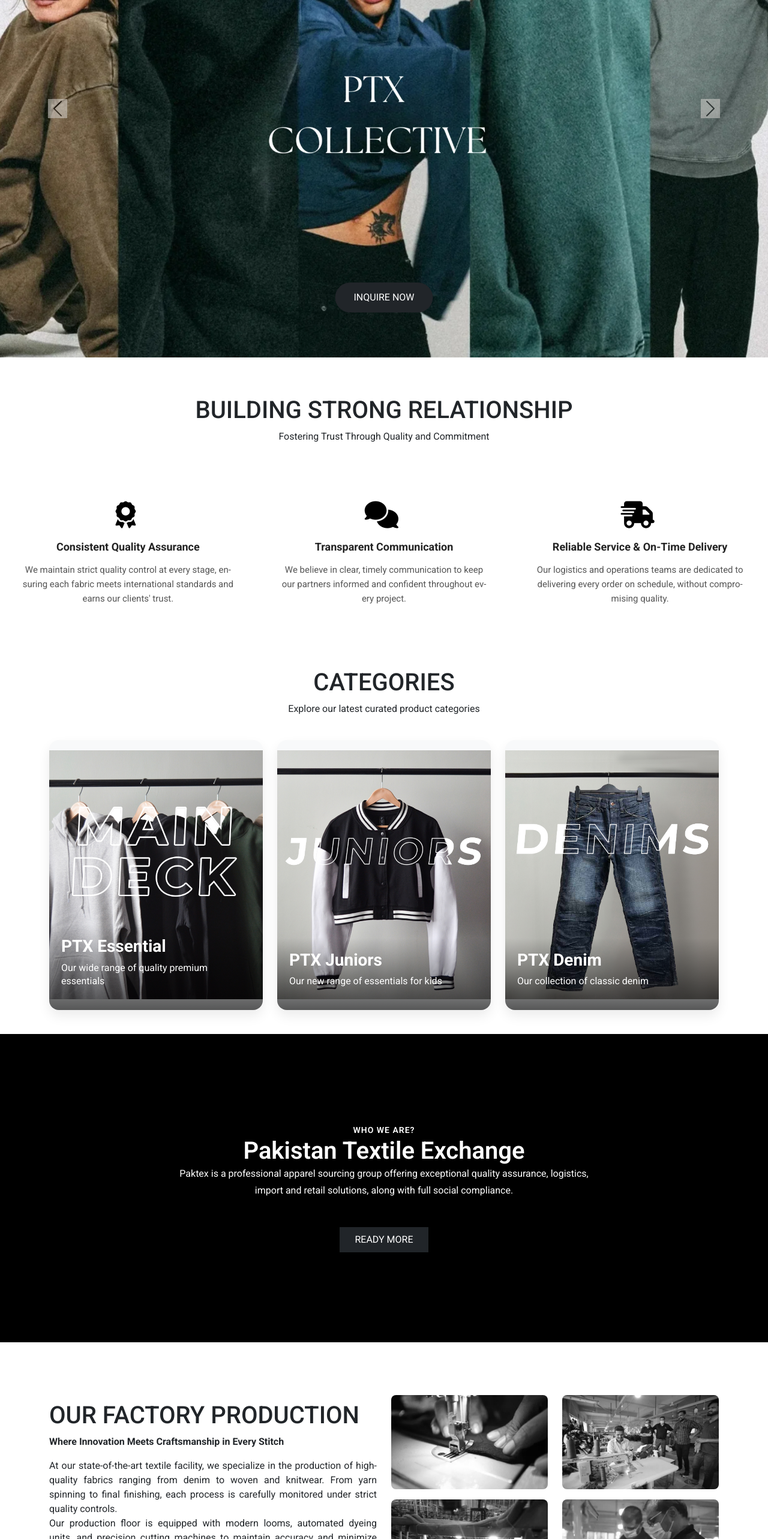
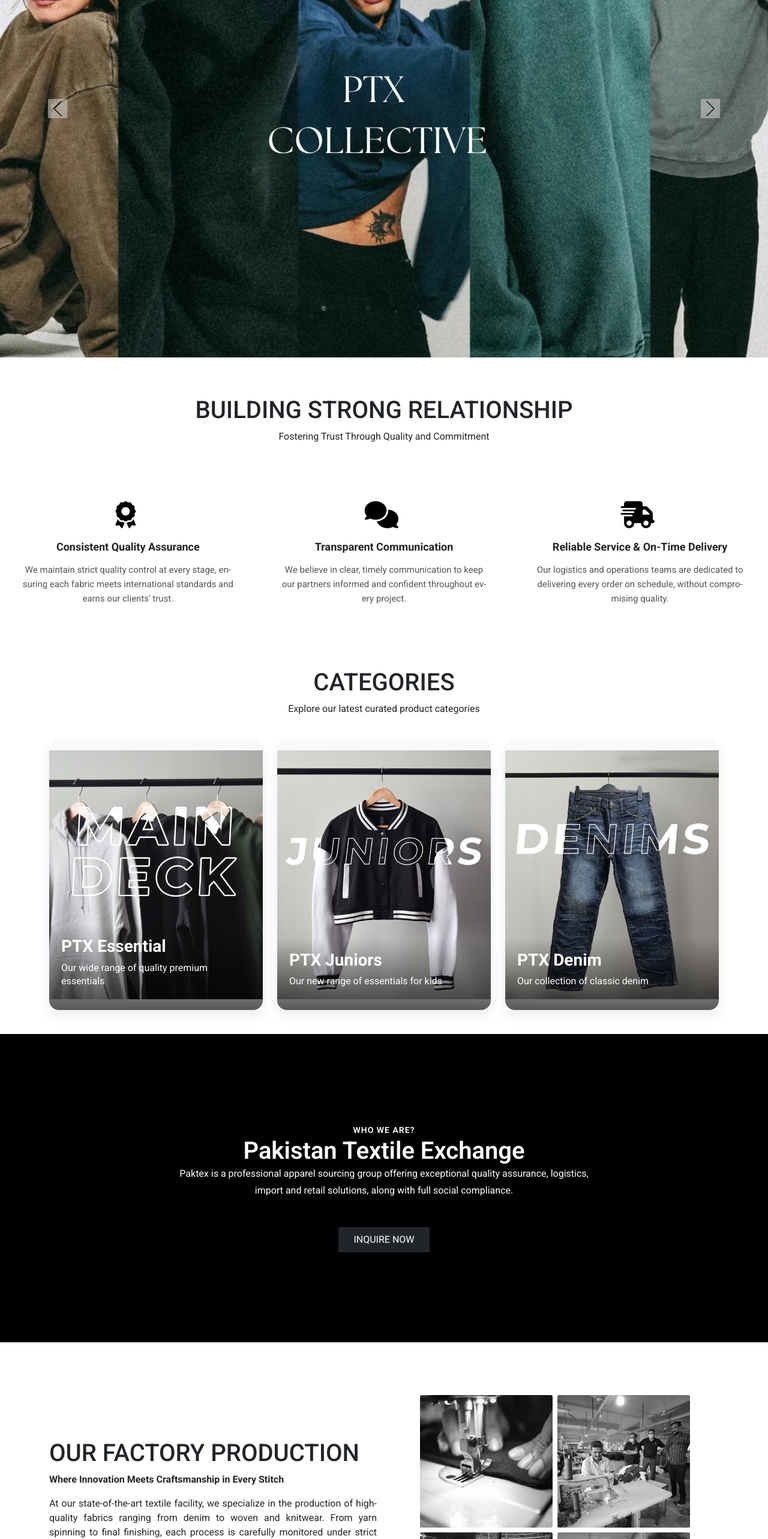
Before and after one commit to Zeeshanprojects/PTX-2, a React (Create React App) app in the folder PTX-2/ptx-2/: page / in a window 1280 px wide. Shown: the part 234-2800 px from the top of the page at 60% size. Built offline with nearby package versions, Linux system fonts and the light colour scheme.

Commit message:
Code Updated

```diff
--- a/PTX-2/ptx-2/src/Pages/AboutUs.jsx
+++ b/PTX-2/ptx-2/src/Pages/AboutUs.jsx
@@ -10,6 +10,7 @@ export default function AboutUs() {
   }, []);
   return (
     <>
+
       <motion.div
         className="background-color"
         initial={{ opacity: 0, y: -30 }}
--- a/PTX-2/ptx-2/src/Pages/Home.jsx
+++ b/PTX-2/ptx-2/src/Pages/Home.jsx
@@ -162,17 +162,12 @@ const products = [
       </div>
       <br />
 
-      <div className="btn-container">
-        <Link to="/inquireform">
-          <button type="button" className="btn btn-dark">
-            INQUIRE NOW
-          </button>
-        </Link>
-      </div>
       <div className="space"></div>
       <div className="text-center">
         <h1 className="text-center">BUILDING STRONG RELATIONSHIP</h1>
-      <p className="categories-subtitle">Fostering Trust Through Quality and Commitment</p>
+        <p className="categories-subtitle">
+          Fostering Trust Through Quality and Commitment
+        </p>
       </div>
 
       <div className="space"></div>
@@ -183,20 +178,17 @@ const products = [
             {
               icon: "fas fa-award",
               title: "Consistent Quality Assurance",
-        desc:
-          "We maintain strict quality control at every stage, ensuring each fabric meets international standards and earns our clients' trust.",
+              desc: "We maintain strict quality control at every stage, ensuring each fabric meets international standards and earns our clients' trust.",
             },
             {
               icon: "fas fa-comments",
               title: "Transparent Communication",
-        desc:
-          "We believe in clear, timely communication to keep our partners informed and confident throughout every project.",
+              desc: "We believe in clear, timely communication to keep our partners informed and confident throughout every project.",
             },
             {
               icon: "fas fa-shipping-fast",
               title: "Reliable Service & On-Time Delivery",
-        desc:
-          "Our logistics and operations teams are dedicated to delivering every order on schedule, without compromising quality.",
+              desc: "Our logistics and operations teams are dedicated to delivering every order on schedule, without compromising quality.",
             },
           ].map((card, index) => (
             <div key={index} className="col-sm-12 col-md-6 col-lg-4">
@@ -217,13 +209,14 @@ const products = [
         </div>
       </div>
 
-
       <div className="section-heading text-center mt-5">
         <h1 className="categories-title">CATEGORIES</h1>
-  <p className="categories-subtitle">Explore our latest curated product categories</p>
+        <p className="categories-subtitle">
+          Explore our latest curated product categories
+        </p>
       </div>
 
-   <br/>
+      <br />
       <div className="container latest-products-section">
         <div className="row g-4 ">
           {products.map((product, index) => (
@@ -251,7 +244,6 @@ const products = [
         </div>
       </div>
 
-
       <div className="space"></div>
 
       <motion.div
@@ -264,12 +256,14 @@ const products = [
         <p className="card-subtitle">WHO WE ARE?</p>
         <h1 className="card-title">Pakistan Textile Exchange</h1>
         <p className="card-description">
-    Paktex is a professional apparel sourcing group offering exceptional quality assurance,
-    logistics, import and retail solutions, along with full social compliance.
+          Paktex is a professional apparel sourcing group offering exceptional
+          quality assurance, logistics, import and retail solutions, along with
+          full social compliance.
         </p>
-  <Link to="/Aboutus">
+
+        <Link to="/inquireform">
           <button type="button" className="btn btn-dark px-4 py-2 mt-3">
-      READY MORE
+            INQUIRE NOW
           </button>
         </Link>
       </motion.div>
@@ -285,18 +279,25 @@ const products = [
             transition={{ duration: 0.6, ease: "easeOut" }}
             viewport={{ once: true }}
           >
-      <h1>OUR FACTORY PRODUCTION</h1>
-      <p className="fw-bold">Where Innovation Meets Craftsmanship in Every Stitch</p>
+            <h1 className="heading-size">OUR FACTORY PRODUCTION</h1>
+            <p className="fw-bold">
+              Where Innovation Meets Craftsmanship in Every Stitch
+            </p>
             <p className="factory-para">
-        At our state-of-the-art textile facility, we specialize in the production of high-quality fabrics ranging from denim to woven and knitwear.
-       From yarn spinning to final finishing, each process is carefully monitored under strict quality controls.
-      <p>Our production floor is equipped with modern looms, automated dyeing units, and precision cutting machines to maintain accuracy and minimize waste. Sustainability is also a key pillar of our operations — we’ve adopted eco-friendly practices in water usage, chemical handling, and energy management.</p>
+              At our state-of-the-art textile facility, we specialize in the
+              production of high-quality fabrics ranging from denim to woven and
+              knitwear. From yarn spinning to final finishing, each process is
+              carefully monitored under strict quality controls.
+
+                Our production floor is equipped with modern looms, automated
+                dyeing units, and precision cutting machines to maintain
+                accuracy and minimize waste. Sustainability is also a key pillar
+                of our operations — we’ve adopted eco-friendly practices in
+                water usage, chemical handling, and energy management.
               </p>
-
 
           </motion.div>
 
-    {/* Right Column: 4 Animated Images */}
          <motion.div
   className="col-lg-6"
   initial="hidden"
@@ -310,10 +311,10 @@ const products = [
     },
   }}
 >
-      <div className="row custom-image-grid">
+  <div className="custom-image-grid">
     {[Image.p1, Image.p2, Image.p3, Image.p4].map((src) => (
       <motion.div
-            className="col-6 factory-col"
+        className="factory-col"
         key={src}
         variants={{
           hidden: { opacity: 0, scale: 0.8 },
@@ -329,19 +330,15 @@ const products = [
         </div>
       </div>
 
-
-
+    <br/>
       <div className="text-center">
         <h1 className="text-center fw-bold fs-1">BLOGS</h1>
-  <p>Insights, Stories, and Industry Trends
-  </p>
+        <p>Insights, Stories, and Industry Trends</p>
       </div>
 
-<div className="space"></div>
 
       <div className="container blog-section p-2">
         <div className="row g-4">
-
           {/* Blog Card 1 */}
           <motion.div
             className="col-sm-12 col-md-12 col-lg-4 col-xl-4"
@@ -363,7 +360,8 @@ const products = [
                 <div className="blog-body">
                   <h3 className="blog-heading">Fashion Trends 2025</h3>
                   <p className="blog-text">
-              Discover what's shaping the clothing world this year—from eco fabrics to minimalist design.
+                    Discover what's shaping the clothing world this year—from
+                    eco fabrics to minimalist design.
                   </p>
                 </div>
               </div>
@@ -391,7 +389,8 @@ const products = [
                 <div className="blog-body">
                   <h3 className="blog-heading">Behind The Stitch</h3>
                   <p className="blog-text">
-              A deep dive into how our premium clothing is made with quality, precision, and passion.
+                    A deep dive into how our premium clothing is made with
+                    quality, precision, and passion.
                   </p>
                 </div>
               </div>
@@ -419,13 +418,13 @@ const products = [
                 <div className="blog-body">
                   <h3 className="blog-heading">Global Threads</h3>
                   <p className="blog-text">
-              Markets served, quality standards, how your company stands out globally
+                    Markets served, quality standards, how your company stands
+                    out globally
                   </p>
                 </div>
               </div>
             </Link>
           </motion.div>
-
         </div>
       </div>
       <div className="space"></div>
@@ -433,7 +432,8 @@ const products = [
         <div className="container text-white text-center">
           <h2 className="fw-bold mb-3">Subscribe to Our Channel</h2>
           <p className="mb-4">
-      Stay updated with the latest videos, tutorials, and industry insights. Enter your email below.
+            Stay updated with the latest videos, tutorials, and industry
+            insights. Enter your email below.
           </p>
           <form className="d-flex flex-column flex-md-row justify-content-center align-items-center gap-3">
             <input
@@ -473,14 +473,14 @@ const products = [
                   viewport={{ once: true }}
                 >
                   <i className={`${item.icon} fa-3x mb-3`}></i>
-          <p >{item.text}</p>
+                  <p>{item.text}</p>
                 </motion.div>
               </div>
             ))}
           </div>
         </div>
 
-<div className="space"></div>
+
       </div>
       <div className="container-fluid p-0">
         <div className="space">
@@ -491,11 +491,14 @@ const products = [
             transition={{ duration: 0.6 }}
             viewport={{ once: true }}
           >
-          <img src={Image.sectionimage} className="sectionimage" alt="section" />
+            <img
+              src={Image.sectionimage}
+              className="sectionimage"
+              alt="section"
+            />
           </motion.div>
         </div>
       </div>
-
 
       <Footer />
     </>
--- a/PTX-2/ptx-2/src/Pages/Home.style.css
+++ b/PTX-2/ptx-2/src/Pages/Home.style.css
@@ -1,23 +1,32 @@
 body {
   overflow-x: hidden;
 }
+.custom-image-grid {
+  display: grid;
+  grid-template-columns: repeat(2, 1fr); /* 2 columns of equal width */
+  gap: 8px; /* Reduced gap for smaller images, adjust as needed */
+  max-width: 450px; /* Constrain the grid size, adjust this value */
+  margin: 0 auto; /* Center the grid if needed */
+  padding: 0;
+}
+
 .factory-col {
   overflow: hidden;
+  aspect-ratio: 1 / 1; /* Keep square containers */
+  width: 100%; /* Ensure it fits the grid cell */
 }
+
 .factory-image {
   width: 100%;
-  height: 90%; /* Increased to reduce gap */
-  object-fit: cover;
- filter: grayscale(1);
-  border-radius: 8px;
+  height: 100%; /* Fill the container */
+  object-fit: cover; /* Prevent distortion */
+  filter: grayscale(1);
+  border-radius: 3px; /* Slightly smaller radius for smaller images */
+  display: block; /* Remove bottom gap */
 }
-.factory-text{
+.factory-text {
   text-align: justify;
 }
-.custom-image-grid {
-  --bs-gutter-y: 0 rem; /* Reduced vertical spacing */
-}
-
 .carousel-item img {
   margin-top: 30px !important;
   width: 100% !important;
@@ -50,13 +59,10 @@ body {
   position: relative;
 }
 
-/* .relationship-card:hover {
-  transform: translateY(-10px);
-  box-shadow: 0 15px 30px rgba(0, 0, 0, 0.2);
-} */
- .factory-para{
+
+.factory-para {
   text-align: justify !important;
- }
+}
 
 .relationship-icon {
   font-size: 36px;
@@ -180,14 +186,13 @@ body {
 
 .blog-img-wrapper {
   overflow: hidden;
-
   border-radius: 16px 16px 0 0;
 }
 
 .blog-img {
   width: 100%;
   height: 300px;
- object-fit: cover !important;
+  object-fit: cover !important;
   transition: transform 0.4s ease;
   display: block;
 }
@@ -278,10 +283,10 @@ p {
 }
 /* Container to center the button */
 .btn-container {
-  position: fixed;
+  /* position: fixed; */
   margin-bottom: 25px;
   bottom: 20px; /* Adjust the distance from the bottom */
-  left: 50%; /* Center horizontally */
+  left: 100% !important; /* Center horizontally */
   transform: translateX(-50%); /* Exactly center the button */
   z-index: 999; /* Ensure it stays on top of other elements */
 }
@@ -313,7 +318,7 @@ p {
 }
 .content-card {
   background-color: black;
-  color: white;
+  color: white !important;
   padding: 150px 20px;
   text-align: center;
 }
@@ -330,10 +335,9 @@ p {
 .card-title {
   font-size: 36px;
   font-weight: 800;
-  color: #111;
+  color: white !;
   margin-bottom: 20px;
 }
-
 .card-description {
   font-size: 16px;
   color: white !important;
@@ -341,21 +345,19 @@ p {
   margin: 0 auto 30px;
   line-height: 1.8;
 }
-
 a {
   text-decoration: none !important;
 }
-
 .img-fluid {
   height: 500px !important;
   width: 100%;
   object-fit: cover !important;
 }
-.sectionimage{
+.sectionimage {
   height: 500px;
-  width:100% ;
-  padding:  0 !important;
-  margin: 0  !important;
+  width: 100%;
+  padding: 0 !important;
+  margin: 0 !important;
   object-fit: cover !important;
 }
 @media (min-width: 768px) and (max-width: 991px) {
@@ -382,6 +384,9 @@ a {
     object-fit: cover !important;
     display: block;
   }
+  .heading-size{
+font-size: 35px !important;
+  }
 }
 @media (max-width: 575px) {
   .sectionimage {
@@ -392,7 +397,9 @@ a {
     object-fit: contain !important;
     display: block;
   }
-
+  .content-card .card-title {
+    color: white !important;
+  }
   .carousel-item img {
     height: 50vh !important;
     width: 100% !important;
--- a/PTX-2/ptx-2/src/Pages/Services.jsx
+++ b/PTX-2/ptx-2/src/Pages/Services.jsx
@@ -53,6 +53,7 @@ export default function Services() {
 
   return (
     <>
+    <div className="space"></div>
       <div className="background-color">
         <h1 className="mt-5 text-center">SERVICES</h1>
       </div>
```
Also changed, not shown: PTX-2/ptx-2/src/Pages/AboutUs.style.css (+30 -24 lines), PTX-2/ptx-2/src/Pages/Services.style.css (+9 -0 lines). Lines whose indentation alone changed are shown as unchanged.
